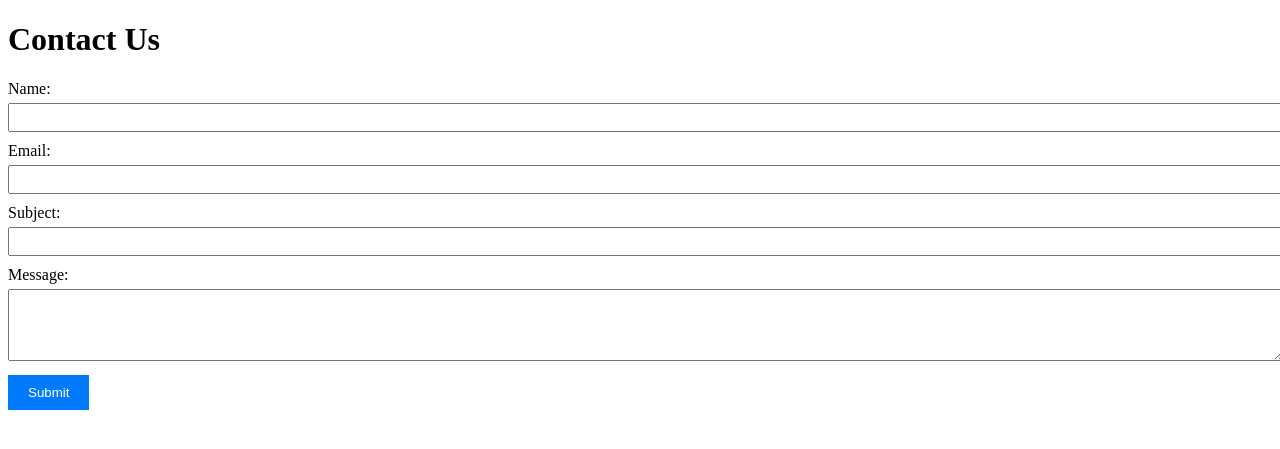
After one commit to Aadityaa203/MyPortfolioTemplate, a PHP site: page /jsform.html in a window 1280 px wide. The commit adds this page. Shown: the top 449 px of the page. Run offline with PHP 8.4, Linux system fonts and the light colour scheme.

Commit message:
Added some JavaScript functions

```diff
--- /dev/null
+++ b/jsform.html
@@ -0,0 +1,63 @@
+<!DOCTYPE html>
+<html lang="en">
+<head>
+<meta charset="UTF-8">
+<meta name="viewport" content="width=device-width, initial-scale=1.0">
+<title>Contact Form</title>
+<style>
+  label {
+    display: block;
+    margin-bottom: 5px;
+  }
+  input, textarea {
+    width: 100%;
+    padding: 5px;
+    margin-bottom: 10px;
+  }
+  button {
+    padding: 10px 20px;
+    background-color: #007bff;
+    color: #fff;
+    border: none;
+    cursor: pointer;
+  }
+</style>
+</head>
+<body>
+  <h1>Contact Us</h1>
+  <form id="contactForm">
+    <label for="name">Name:</label>
+    <input type="text" id="name" name="name" required>
+
+    <label for="email">Email:</label>
+    <input type="email" id="email" name="email" required>
+
+    <label for="subject">Subject:</label>
+    <input type="text" id="subject" name="subject" required>
+
+    <label for="message">Message:</label>
+    <textarea id="message" name="message" rows="4" required></textarea>
+
+    <button type="submit">Submit</button>
+  </form>
+
+  <script>
+    document.getElementById('contactForm').addEventListener('submit', function(event) {
+      event.preventDefault(); // Prevent the form from submitting normally
+
+      // Get form values
+      const name = document.getElementById('name').value;
+      const email = document.getElementById('email').value;
+      const subject = document.getElementById('subject').value;
+      const message = document.getElementById('message').value;
+
+      // Display an alert with the form data
+      const formData = `Name: ${name}\nEmail: ${email}\nSubject: ${subject}\nMessage: ${message}`;
+      alert(formData);
+
+      // Reset the form
+      this.reset();
+    });
+  </script>
+</body>
+</html>
```
Also changed, not shown: index.html (+77 -37 lines), index.js (+20 -2 lines), style.css (+37 -1 lines), 2 other files.
